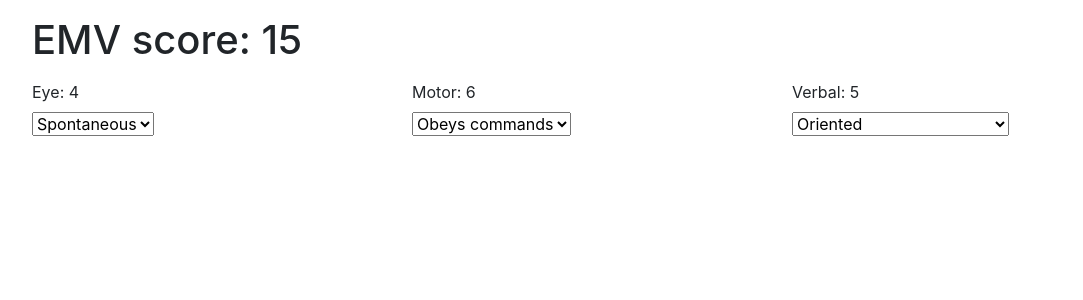
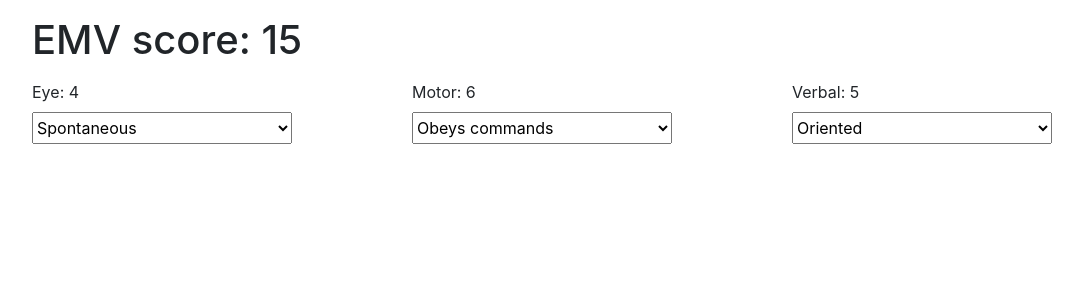
Before and after one commit to bartderijk/Triage, a Vue app: page / in a window 1280 px wide. Shown: the top 300 px of the page, without its empty margins (53-1136 px from the left). Built offline with nearby package versions, Linux system fonts and the light colour scheme.

Commit message:
Added dimensions to dropdowns

```diff
--- a/src/components/emvCalculator.vue
+++ b/src/components/emvCalculator.vue
@@ -65,6 +65,7 @@ export default {
   }
 
   select {
-    max-width: 260px;
+    min-width: 260px;
+    height: 32px;
   }
 </style>
```
